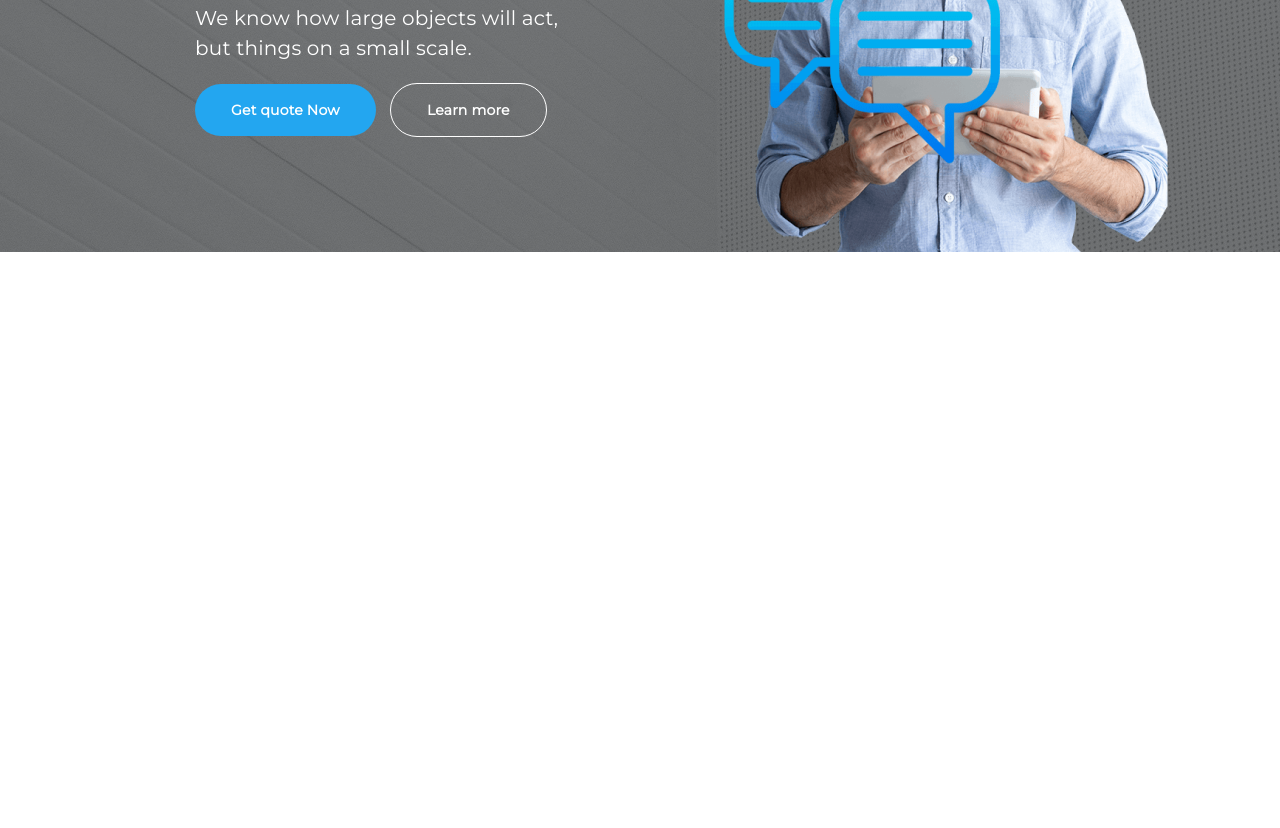
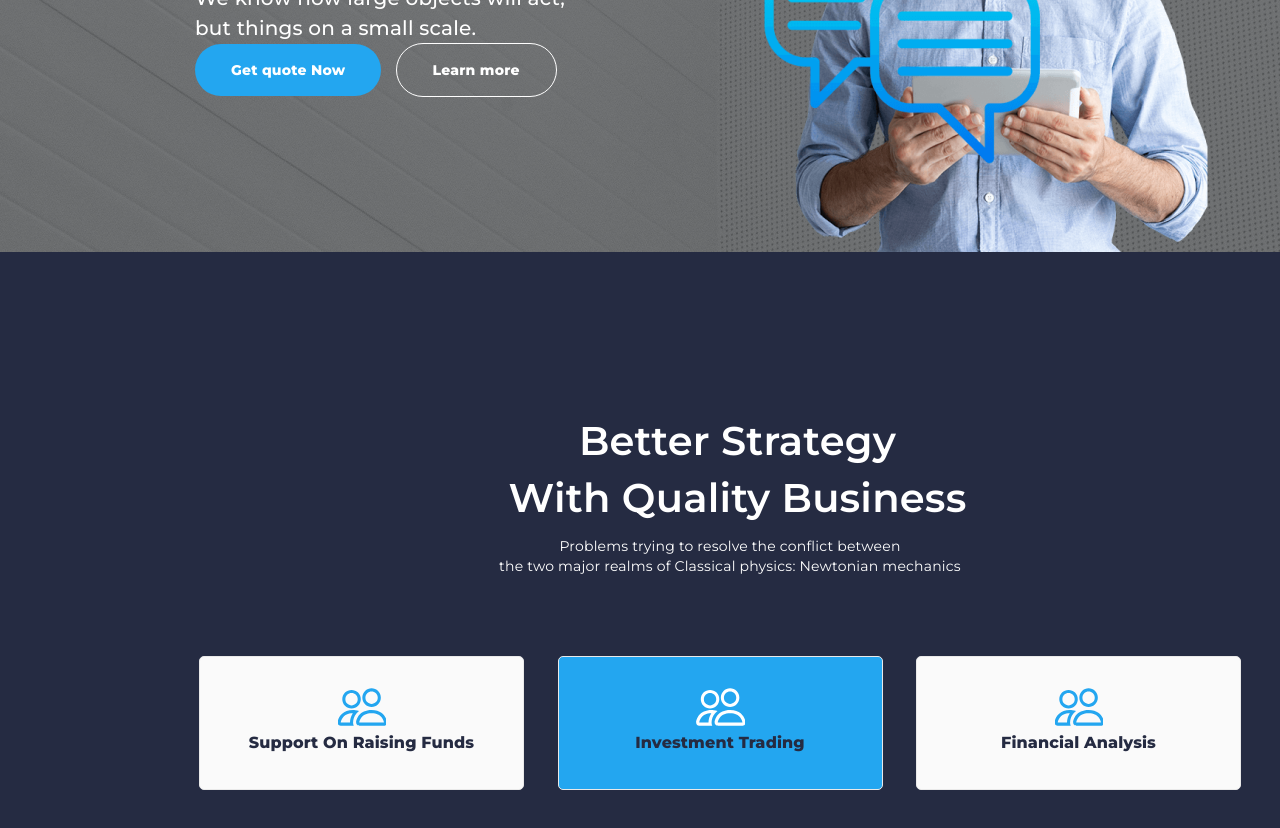
Before and after one commit to gold-tooth/Financen, a plain HTML site: page index.html in a window 1280 px wide. Shown: the part 448-1276 px from the top of the page. Before the commit the page ends 800 px from the top, so only its background shows below. Drawn offline with Linux system fonts and the light colour scheme.

Commit message:
change structer of the project; add second section markup and styles

```diff
--- a/index.html
+++ b/index.html
@@ -45,13 +45,40 @@
                 </div>
 
             </div>
-            <div id="img1"><img src="images/chel.png"/></div>
+            <div id="img1"><img src="assets/images/chel.png"/></div>
         </div>
 
 
     </section>
 
     <section id="better_strategies">
+        <p class="second-block-title">
+            Better Strategy<br>
+            With Quality Business
+        </p>
+        <p class="second-block-info">
+            Problems trying to resolve the conflict between<br>
+            the two major realms of Classical physics: Newtonian mechanics
+        </p>
+
+        <div class="second-block-screan">
+
+            <div class="block-screan-item">
+                <img src="assets/images/user.svg"/>
+                <p class="first-act">Support On Raising Funds</p>
+            </div>
+
+            <div class="block-screan-item blue">
+                <img src="assets/images/user-blue.svg"/>
+                <p class="first-act">Investment Trading </p>
+            </div>
+
+            <div class="block-screan-item">
+                <img src="assets/images/user.svg"/>
+                <p class="first-act">Financial Analysis</p>
+            </div>
+
+        </div>
 
     </section>
 
--- a/main.scss
+++ b/main.scss
@@ -1,16 +1,15 @@
 
 @import url("normalize.css");
+@import url('https://fonts.googleapis.com/css2?family=Montserrat:wght@100;400;500;600;800&display=swap');
 
-@font-face {
-    font-family: Monserrat;
-    font-style: normal;
-    src: url("Montserrat-Regular.ttf") format("truetype");
-  }
+
+p { margin: 0px; padding: 0px; }
+
 
 body {
     width: 1440px;
     margin: 0 auto;
-    font-family: Monserrat;
+    font-family: "Montserrat";
 
 
     h1 {
@@ -50,7 +49,7 @@ body {
     #header {
         background:
             linear-gradient(rgba(0,0,0,0.5), rgba(0,0,0,0.5)),
-            url("images/header-background.jpg");
+            url("assets/images/header-background.jpg");
         height: 700px;
     }
     .top-header {
@@ -115,7 +114,9 @@ body {
           padding-top: 87px;
           h1 {
             margin: 0;
+            font-weight: 800;
           }
+
 
           .dop-info {
             font-weight: 500;
@@ -164,5 +165,69 @@ body {
         }
     }
 
+    #better_strategies {
 
+        background: #252B42;
+        width: 1440px;
+        height: 641px;
+
+        .second-block-title{
+            font-weight: 600;
+            font-size: 40px;
+            line-height: 57px;
+            width: 480px;
+            height: 114px;
+            color: #FFFFFF;
+            letter-spacing: 0.2px;
+            text-align: center;
+
+            padding-left: 497.5px;
+            padding-top:  160px;
+        }
+        .second-block-info {
+            width: 490px;
+            height: 40px;
+            font-weight: 400;
+            font-size: 14px;
+            line-height: 20px;
+            text-align: center;
+            letter-spacing: 0.2px;
+            color: #FFFFFF;
+            padding-left: 485px;
+            padding-top:  10px;
+        }
+
+        .second-block-screan{
+            display: flex;
+            flex-direction: row;
+            justify-content: center;
+
+
+            .block-screan-item {
+                box-sizing: border-box;
+                margin-top: 80px;
+                padding-top: 31.33px;
+                width: 325px;
+                height: 133.53px;
+                background: #FAFAFA;
+                border: 1px solid #E9E9E9;
+                border-radius: 5px;
+                text-align: center;
+                &.blue {
+                    background-color: #23A6F0;
+                    margin-left: 33.5px ;
+                    margin-right: 33.5px;
+                }
+
+            }
+
+            .first-act {
+                font-weight: 700;
+                font-size: 16px;
+                line-height: 24px;
+                letter-spacing: 0.1px;
+                color: #252B42;
+            }
+        }
+    }
 }
```
Also changed, not shown: Montserrat-Regular.ttf (deleted), assets/images/chel.png (renamed from images/chel.png), assets/images/header-background.jpg (renamed from images/header-background.jpg), assets/images/user-blue.svg (added), assets/images/user.svg (added), main.css, 1 other file.
